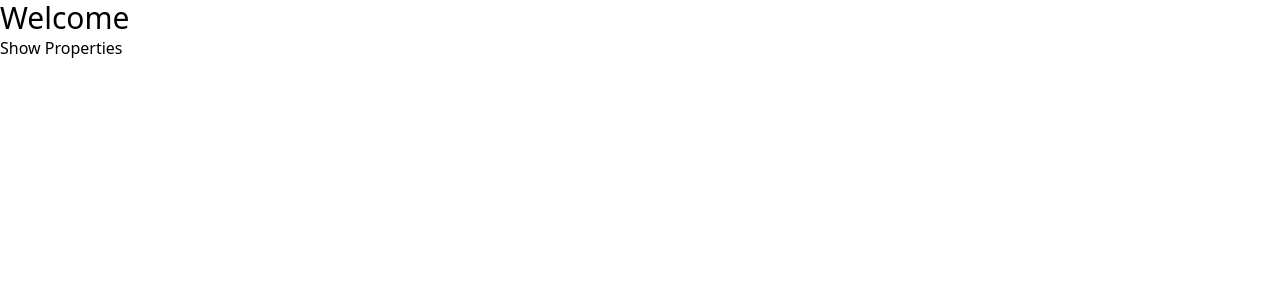
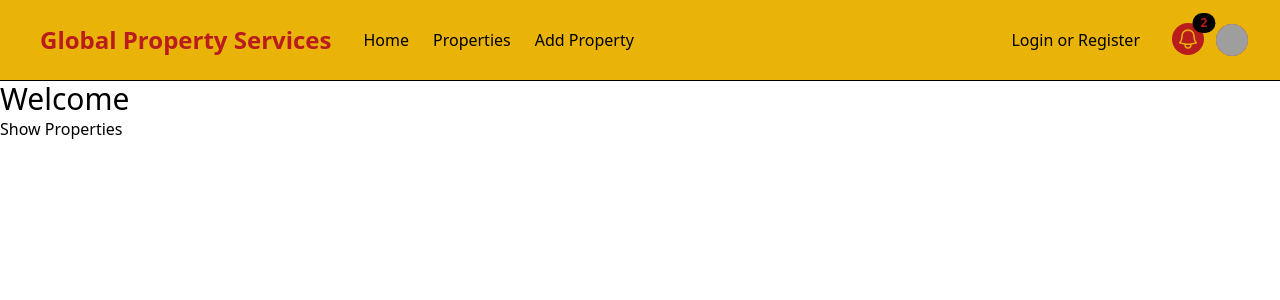
Before and after one commit to Nimira43/Global-Property-Services, a Next.js app: page / in a window 1280 px wide. Shown: the top 300 px of the page. Built offline with nearby package versions, Linux system fonts and the light colour scheme; grey boxes are pictures that could not be loaded.

Commit message:
6th - Navbar created

```diff
--- a/app/layout.jsx
+++ b/app/layout.jsx
@@ -1,3 +1,4 @@
+import Navbar from '@/components/Navbar';
 import '@/assets/styles/globals.css'
 
 export const metadata = {
@@ -10,9 +11,8 @@
     return (
         <html lang='en'>
             <body>
-                <div>
-                    {children}
-                </div>
+                <Navbar />
+                <main>{children}</main>
             </body>
         </html>
   )
--- /dev/null
+++ b/components/Navbar.jsx
@@ -0,0 +1,190 @@
+const Navbar = () => {
+    return (
+        <nav className="bg-yellow-500 border-b border-black">
+            <div className="mx-auto max-w-7xl px-2 sm:px-6 lg:px-8">
+                <div className="relative flex h-20 items-center justify-between">
+                    <div className="absolute inset-y-0 left-0 flex items-center md:hidden">
+                        <button
+                            type="button"
+                            id="mobile-dropdown-button"
+                            className="relative inline-flex items-center justify-center rounded-md p-2 text-red-700 hover:text-black"
+                            aria-controls="mobile-menu"
+                            aria-expanded="false"
+                        >
+                            <span className="absolute -inset-0.5"></span>
+                            <span className="sr-only">Open main menu</span>
+                            <svg
+                                className="block h-6 w-6"
+                                fill="none"
+                                viewBox="0 0 24 24"
+                                stroke-width="1.5"
+                                stroke="currentColor"
+                                aria-hidden="true"
+                            >
+                                <path
+                                    stroke-linecap="round"
+                                    stroke-linejoin="round"
+                                    d="M3.75 6.75h16.5M3.75 12h16.5m-16.5 5.25h16.5"
+                                />
+                            </svg>
+                        </button>
+                    </div>
+
+                    <div
+                        className="flex flex-1 items-center justify-center md:items-stretch md:justify-start"
+                    >
+                        <a className="flex flex-shrink-0 items-center" href="/index.html">
+                            <span className="hidden md:block text-red-700 text-2xl font-bold ml-2"
+                            >Global Property Services</span
+                            >
+                        </a>
+                        <div className="hidden md:ml-6 md:block">
+                            <div className="flex space-x-2">
+                                <a
+                                    href="/index.html"
+                                    className="text-black hover:text-red-700 px-2 py-1"
+                                >Home</a
+                                >
+                                <a
+                                    href="/properties.html"
+                                    className="text-black hover:text-red-700 px-2 py-1"
+                                >Properties</a
+                                >
+                                <a
+                                    href="/add-property.html"
+                                    className="text-black hover:text-red-700 px-2 py-1"
+                                >Add Property</a
+                                >
+                            </div>
+                        </div>
+                    </div>
+
+                    <div className="hidden md:block md:ml-6">
+                        <div className="flex items-center">
+                            <button
+                                className="flex items-center text-black hover:text-red-700 rounded-md px-2 py-1"
+                            >
+                                <i className="fa-brands fa-google text-yellow-500 mr-2"></i>
+                                <span>Login or Register</span>
+                            </button>
+                        </div>
+                    </div>
+
+                    <div
+                        className="absolute inset-y-0 right-0 flex items-center pr-2 md:static md:inset-auto md:ml-6 md:pr-0"
+                    >
+                        <a href="messages.html" className="relative group">
+                            <button
+                                type="button"
+                                className="relative rounded-full bg-red-700 p-1 text-yellow-500 hover:bg-black"
+                            >
+                                <span className="absolute -inset-1.5"></span>
+                                <span className="sr-only">View notifications</span>
+                                <svg
+                                    className="h-6 w-6"
+                                    fill="none"
+                                    viewBox="0 0 24 24"
+                                    stroke-width="1.5"
+                                    stroke="currentColor"
+                                    aria-hidden="true"
+                                >
+                                    <path
+                                        stroke-linecap="round"
+                                        stroke-linejoin="round"
+                                        d="M14.857 17.082a23.848 23.848 0 005.454-1.31A8.967 8.967 0 0118 9.75v-.7V9A6 6 0 006 9v.75a8.967 8.967 0 01-2.312 6.022c1.733.64 3.56 1.085 5.455 1.31m5.714 0a24.255 24.255 0 01-5.714 0m5.714 0a3 3 0 11-5.714 0"
+                                    />
+                                </svg>
+                            </button>
+                            <span
+                                className="absolute top-0 right-0 inline-flex items-center justify-center px-2 py-1 text-xs font-bold leading-none text-red-700 transform translate-x-1/2 -translate-y-1/2 bg-black rounded-full"
+                            >
+                                2
+                            </span>
+                        </a>
+                        <div className="relative ml-3">
+                            <div>
+                                <button
+                                    type="button"
+                                    className="relative flex rounded-full bg-red-700 text-sm"
+                                    id="user-menu-button"
+                                    aria-expanded="false"
+                                    aria-haspopup="true"
+                                >
+                                    <span className="absolute -inset-1.5"></span>
+                                    <span className="sr-only">Open user menu</span>
+                                    <img
+                                        className="h-8 w-8 rounded-full"
+                                        src="images/profile.png"
+                                        alt=""
+                                    />
+                                </button>
+                            </div>
+
+                            <div
+                                id="user-menu"
+                                className="hidden absolute right-0 z-10 mt-2 w-48 origin-top-right rounded-md bg-white py-1 shadow-lg ring-1 ring-black ring-opacity-5 focus:outline-none"
+                                role="menu"
+                                aria-orientation="vertical"
+                                aria-labelledby="user-menu-button"
+                                tabindex="-1"
+                            >
+                                <a
+                                    href="/profile.html"
+                                    className="block px-4 py-2 text-sm text-gray-700"
+                                    role="menuitem"
+                                    tabindex="-1"
+                                    id="user-menu-item-0"
+                                >Your Profile</a
+                                >
+                                <a
+                                    href="saved-properties.html"
+                                    className="block px-4 py-2 text-sm text-gray-700"
+                                    role="menuitem"
+                                    tabindex="-1"
+                                    id="user-menu-item-2"
+                                >Saved Properties</a
+                                >
+                                <a
+                                    href="#"
+                                    className="block px-4 py-2 text-sm text-gray-700"
+                                    role="menuitem"
+                                    tabindex="-1"
+                                    id="user-menu-item-2"
+                                >Sign Out</a
+                                >
+                            </div>
+                        </div>
+                    </div>
+                </div>
+            </div>
+
+            <div className="hidden" id="mobile-menu">
+                <div className="space-y-1 px-2 pb-3 pt-2">
+                    <a
+                        href="/index.html"
+                        className="bg-gray-900 text-white block rounded-md px-3 py-2 text-base font-medium"
+                    >Home</a
+                    >
+                    <a
+                        href="/properties.html"
+                        className="text-gray-300 hover:bg-gray-700 hover:text-white block rounded-md px-3 py-2 text-base font-medium"
+                    >Properties</a
+                    >
+                    <a
+                        href="/add-property.html"
+                        className="text-gray-300 hover:bg-gray-700 hover:text-white block rounded-md px-3 py-2 text-base font-medium"
+                    >Add Property</a
+                    >
+                    <button
+                        className="flex items-center text-white bg-gray-700 hover:bg-gray-900 hover:text-white rounded-md px-3 py-2 my-4"
+                    >
+                        <i className="fa-brands fa-google mr-2"></i>
+                        <span>Login or Register</span>
+                    </button>
+                </div>
+            </div>
+        </nav>
+    );
+};
+
+export default Navbar
```
